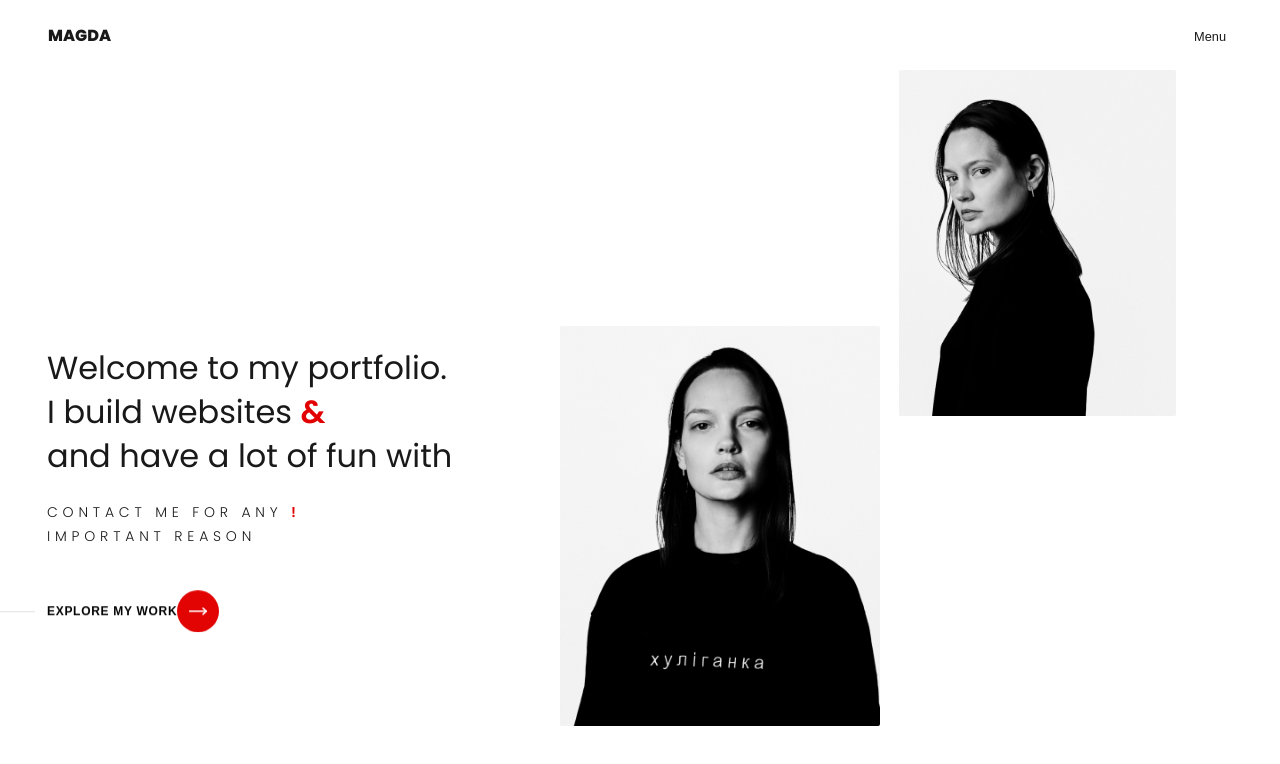
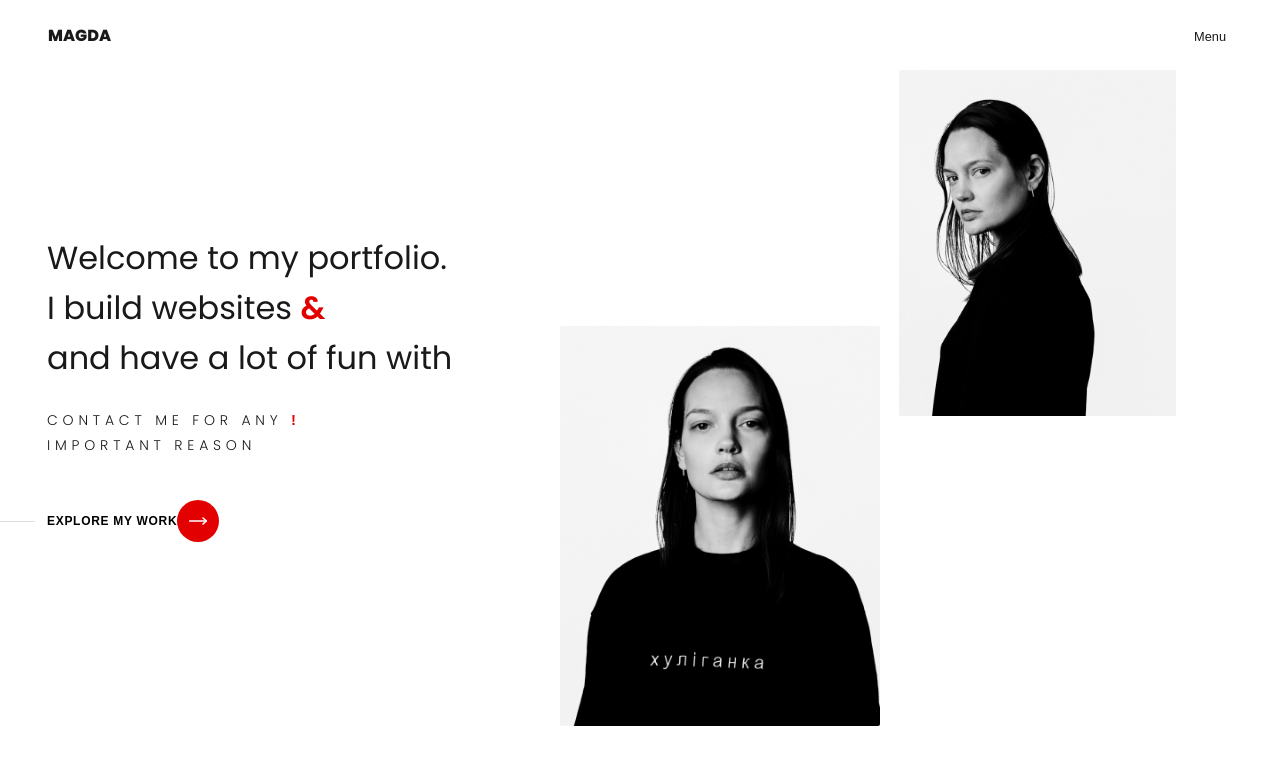
Before and after one commit to magdasokolovic/first-react-portfolio, a React (Create React App) app: page / in a window 1280 px wide. Shown: the top 764 px of the page. Built offline with nearby package versions, Linux system fonts and the light colour scheme.

Commit message:
made homepage look prettier

```diff
--- a/package.json
+++ b/package.json
@@ -11,6 +11,7 @@
     "node-sass": "^5.0.0",
     "react": "^17.0.2",
     "react-dom": "^17.0.2",
+    "react-fontawesome": "^1.7.1",
     "react-gsap": "^3.2.1",
     "react-lottie": "^1.2.3",
     "react-router-dom": "^5.2.0",
--- a/src/App.js
+++ b/src/App.js
@@ -18,7 +18,7 @@ function App() {
       useEffect(() => {
               setTimeout(() => {
                   setLoading(false)
-          }, 3000)
+          }, 1000)
       })
 
   return (
--- a/src/App.scss
+++ b/src/App.scss
@@ -2,8 +2,6 @@
 @import url("https://fonts.googleapis.com/css?family=Poppins:300,400,600,800&display=swap");
 // creating color variables:
 
-$red: #e20001;
-$black: #191919;
 
 html,
 body {
--- a/src/components/Home/Home.js
+++ b/src/components/Home/Home.js
@@ -1,4 +1,5 @@
 import React, {useRef, useEffect} from 'react'
+import {Link} from 'react-router-dom'
 import './Home.scss'
 import {TweenMax, TimelineLite, Power3} from 'gsap'
 import arrow from '../images/arrow-right.svg'
@@ -23,7 +24,7 @@ function Home() {
       const contentButton = content.children[2];
       // 'to' - defines final state, 'from' defines initial state
 
-      // removing initial flash:
+      // removing initial flash, at the beginning the visibility is hidden:
       TweenMax.to(app, 0, {css: {visibility: 'visible'}})
 
 
@@ -34,7 +35,7 @@ function Home() {
         .from(secondImage, 1.2, {y: 1280, ease: Power3.easeOut}, .2)
         .from(secondImage.firstElementChild, 2, {scale: 1.6, ease: Power3.easeOut}, .2)
 
-       //Content animation:
+       //Content animation (headline plus button):
 
        tl.staggerFrom([headlineFirst.children,headlineSecond.children, headlineThird.children], 1,
         {
@@ -46,7 +47,7 @@ function Home() {
           .from(contentP, 1, {y: 20, opacity: 0, ease: Power3.easeOut}, 1.4)
           .from(contentButton, 1, {y: 20, opacity: 0, ease: Power3.easeOut}, 1.6)
 
-      //adding dependencies to useEffect. It is dependent on timeline variable
+      //adding dependencies to useEffect. It is dependent on timeline variable (called here tl)
     })
 
     return (
@@ -78,14 +79,16 @@ function Home() {
                   </h1>
 
                   <p>Contact me for any <span className="red">!</span> important reason</p>
+
                   <div className="btn-row">
                     <button className="explore-button">
                         Explore my work
-                      <div className="arrow-icon">
+                      <Link to="/projects" className="arrow-icon">
                         <img src={arrow} alt='arrow'/>
-                      </div>
+                      </Link>
                     </button>
-                  </div>
+                  </div >
+
                 </div>
               </div>
               <div className="hero-images">
--- a/src/components/Home/Home.scss
+++ b/src/components/Home/Home.scss
@@ -29,7 +29,7 @@ html {
             width: 50%;
             .hero-content-inner {
               width: 410px;
-              margin: 0 auto;
+              margin: 0 auto 200px;
               color: $black;
               h1 {
                 font-weight: 500;
@@ -37,13 +37,13 @@ html {
                 margin-bottom: 24px;
                 .hero-content-line {
                   margin: 0;
-                  height: 44px;
+                  height: 50px;
                   overflow: hidden;
                 }
               }
               p {
                 font-size: 14px;
-                line-height: 24px;
+                line-height: 25px;
                 font-weight: 300;
                 padding-right: 48px;
                 margin-bottom: 56px;
--- a/src/components/Menu/Menu.js
+++ b/src/components/Menu/Menu.js
@@ -114,13 +114,17 @@ export default function Menu({state}) {
                             </nav>
                             <div ref={el => (info = el)} className="info">
                                 <h3>what I do</h3>
-                                <p>yoga, webdev, reading, partying, hahahaha</p>
+                                <p>yoga, webdev, reading, partying, blablabla</p>
                             </div>
 
                             <div className="social-media-icons">
-                                <Link to="https://www.facebook.com/magda.sokolovic" target="_blank"><i className="fab fa-facebook"></i></Link>
-                                <Link to="https://www.instagram.com/magda.sokolovic/" target="_blank"><i className="fab fa-instagram"></i></Link>
-                                <Link to="https://api.whatsapp.com/send?phone=4915204248662" target="_blank"><i className="fab fa-whatsapp"></i></Link>
+                                <Link to="https://github.com/magdasokolovic" target="_blank" rel="noreferrer"><i class="fab fa-github"></i></Link>
+                                <Link to="https://twitter.com/magda_sokol" target="_blank" rel="noreferrer"><i class="fab fa-twitter"></i></Link>
+                                <Link to="https://api.whatsapp.com/send?phone=4915204248662" target="_blank" rel="noreferrer"><i className="fab fa-whatsapp"></i></Link>
+
+                                {/* <a href="https://github.com/magdasokolovic" target="_blank" rel="noreferrer"><i class="fab fa-github"></i></a>
+                                <a href="https://twitter.com/magda_sokol" target="_blank" rel="noreferrer"><i class="fab fa-twitter"></i></a>
+                                <a href="https://api.whatsapp.com/send?phone=4915204248662" target="_blank" rel="noreferrer"><i className="fab fa-whatsapp"></i></a> */}
                             </div>
                         </div>
                     </div>
```
Also changed, not shown: src/components/Projects.js (indentation only), 2 other files (tests, documents, lock files or other folders).
